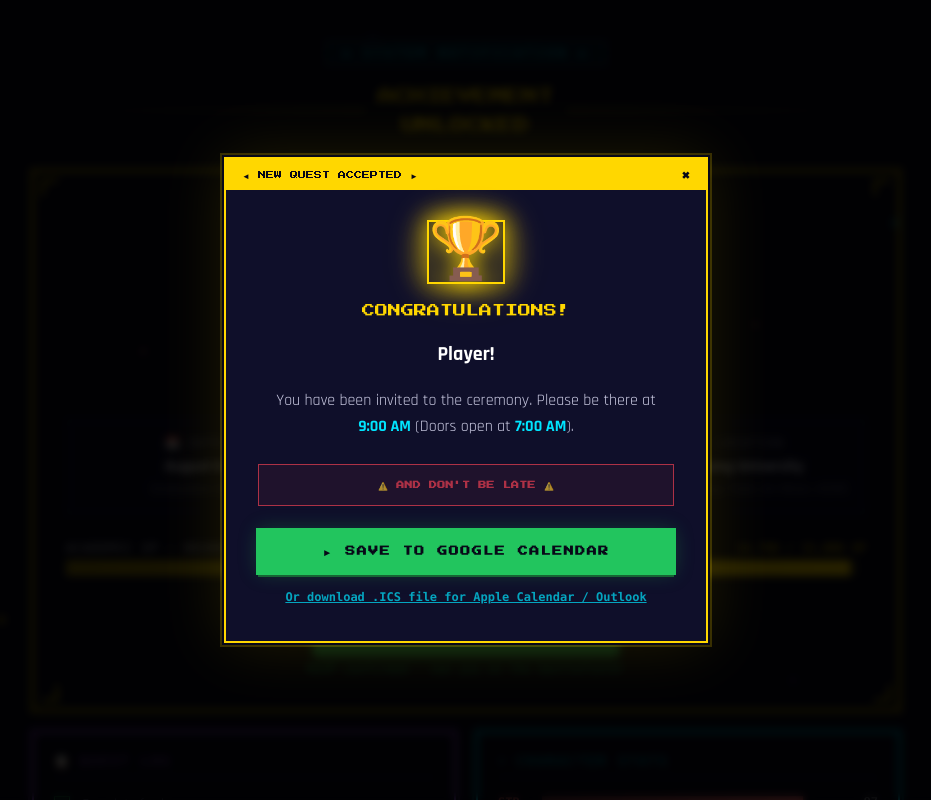
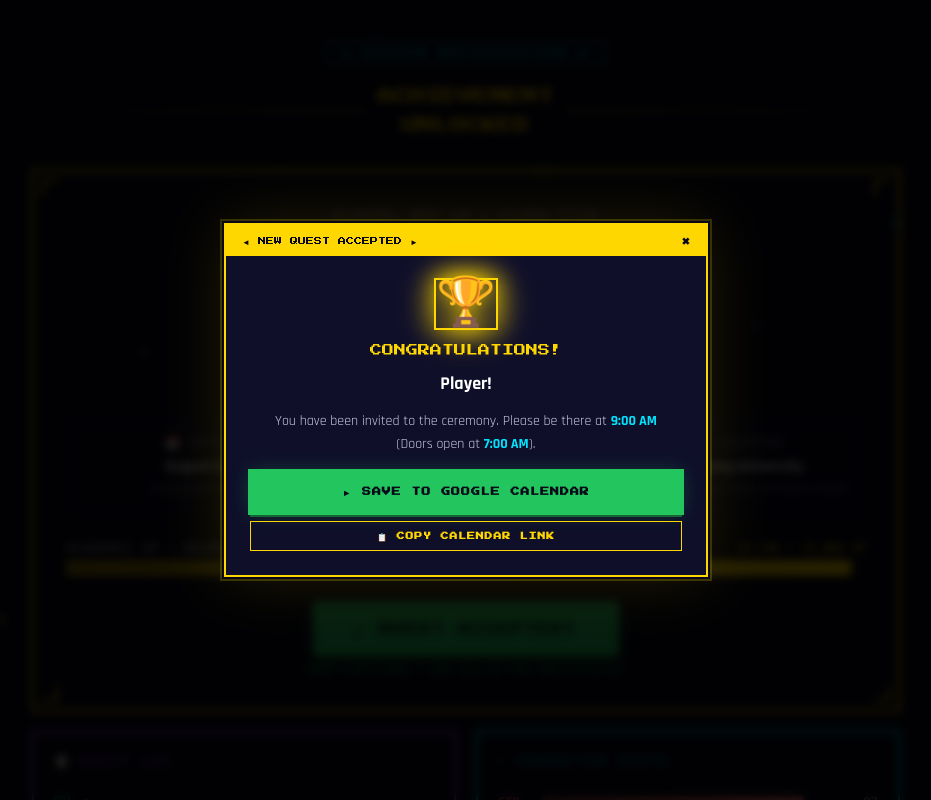
Before and after one commit to stv672/graduation-invitation, a React (Vite) app: page / in a window 1280 px wide. Both pictures are taken after a click on the button "► ACCEPT QUEST". Shown: the top 800 px of the page, without its empty margins (174-1105 px from the left). Built offline with nearby package versions, Linux system fonts and the light colour scheme.

Commit message:
Add files via upload

```diff
--- a/src/app/App.tsx
+++ b/src/app/App.tsx
@@ -24,47 +24,24 @@ const STATS = [
   { label: "CHA", value: 82, color: "#22c55e" },
 ];
 
-// CÁCH 1: Đường dẫn Google Calendar EventEdit chuẩn mới
+// Lấy URL Google Calendar EventEdit chuẩn
 function getGoogleCalendarUrl() {
   const title = encodeURIComponent("The Grand Graduation Ceremony - Duy Le");
   const details = encodeURIComponent("Graduation Ceremony of Duy Le - Bachelor of Information Technology.");
   const location = encodeURIComponent("Van Lang University, 69/68 Dang Thuy Tram, An Nhon, HCMC");
 
-  // Ngày 06/08/2026: 07:00 AM - 12:00 PM (giờ Việt Nam UTC+7 -> UTC: 20260806T000000Z/20260806T050000Z)
+  // Ngày 06/08/2026: 07:00 AM - 12:00 PM (UTC+7 -> UTC: 20260806T000000Z/20260806T050000Z)
   const startDate = "20260806T000000Z";
   const endDate = "20260806T050000Z";
 
-  // Dùng cấu trúc /r/eventedit của Google Calendar
   return `https://calendar.google.com/calendar/r/eventedit?text=${title}&dates=${startDate}/${endDate}&details=${details}&location=${location}`;
 }
 
-// CÁCH 2 (Dự phòng): Tải file .ics
-function downloadIcsFile() {
-  const icsContent =
-`BEGIN:VCALENDAR
-VERSION:2.0
-PRODID:-//Graduation Ceremony//EN
-CALSCALE:GREGORIAN
-METHOD:REQUEST
-BEGIN:VEVENT
-SUMMARY:The Grand Graduation Ceremony - Duy Le
-DESCRIPTION:Graduation Ceremony of Duy Le - Bachelor of Information Technology.
-LOCATION:Van Lang University\\, 69/68 Dang Thuy Tram\\, An Nhon\\, HCMC
-DTSTART:20260806T000000Z
-DTEND:20260806T050000Z
-STATUS:CONFIRMED
-END:VEVENT
-END:VCALENDAR`;
-
-  const blob = new Blob([icsContent.trim()], { type: "text/calendar;charset=utf-8" });
-  const url = window.URL.createObjectURL(blob);
-  const link = document.createElement("a");
-  link.href = url;
-  link.setAttribute("download", "Graduation_Ceremony_DuyLe.ics");
-  document.body.appendChild(link);
-  link.click();
-  document.body.removeChild(link);
-  window.URL.revokeObjectURL(url);
+// Kiểm tra xem user có đang mở trong Zalo, Facebook, Messenger hay không
+function isUserInWebView() {
+  if (typeof window === "undefined") return false;
+  const ua = navigator.userAgent || navigator.vendor || (window as any).opera;
+  return /FBAN|FBAV|Instagram|Zalo|Line|FB_IAB/i.test(ua);
 }
 
 function PixelBorder({ children, className = "", color = "#00e5ff" }: { children: React.ReactNode; className?: string; color?: string }) {
@@ -207,6 +184,8 @@ function formatSlugToName(slug: string): string {
 
 function CongratulationsPopup({ onClose, recipientName }: { onClose: () => void; recipientName: string }) {
   const [visible, setVisible] = useState(false);
+  const [copied, setCopied] = useState(false);
+  const inWebView = isUserInWebView();
 
   useEffect(() => {
     const t = setTimeout(() => setVisible(true), 10);
@@ -219,8 +198,24 @@ function CongratulationsPopup({ onClose, recipientName }: { onClose: () => void;
   };
 
   const handleOpenGoogleCalendar = () => {
-    // Chuyển hướng trực tiếp bằng Cách 1
-    window.location.href = getGoogleCalendarUrl();
+    const calendarUrl = getGoogleCalendarUrl();
+    const isAndroid = /Android/i.test(navigator.userAgent);
+
+    // Nếu đang ở WebView trên Android, điều hướng bắt buộc mở Chrome
+    if (inWebView && isAndroid) {
+      const chromeIntent = calendarUrl.replace("https://", "intent://") + "#Intent;scheme=https;package=com.android.chrome;end";
+      window.location.href = chromeIntent;
+      return;
+    }
+
+    // Mặc định mở tab mới cho Desktop & Safari
+    window.open(calendarUrl, "_blank", "noopener,noreferrer");
+  };
+
+  const handleCopyLink = () => {
+    navigator.clipboard.writeText(getGoogleCalendarUrl());
+    setCopied(true);
+    setTimeout(() => setCopied(false), 2000);
   };
 
   return (
@@ -261,28 +256,27 @@ function CongratulationsPopup({ onClose, recipientName }: { onClose: () => void;
         </div>
 
         {/* Body */}
-        <div className="p-8 text-center">
-          {/* Trophy icon with glow */}
+        <div className="p-6 text-center">
           <div
-            className="text-6xl mb-4 inline-block"
+            className="text-5xl mb-3 inline-block"
             style={{ animation: "blink-badge 2s ease-in-out infinite", filter: "drop-shadow(0 0 12px #ffd700)" }}
           >
             🏆
           </div>
 
           <div
-            style={{ fontFamily: "'Press Start 2P'", fontSize: "clamp(9px, 2vw, 13px)", color: "#ffd700", lineHeight: 2 }}
-            className="mb-4"
+            style={{ fontFamily: "'Press Start 2P'", fontSize: "clamp(9px, 2vw, 12px)", color: "#ffd700", lineHeight: 1.8 }}
+            className="mb-2"
           >
             CONGRATULATIONS!
           </div>
 
-          <div className="text-xl font-bold mb-5" style={{ color: "#ffffff" }}>
+          <div className="text-lg font-bold mb-3" style={{ color: "#ffffff" }}>
             {recipientName}!
           </div>
 
           <div
-            className="text-base leading-relaxed mb-6 px-2"
+            className="text-sm leading-relaxed mb-4 px-2"
             style={{ color: "#c8c8e0", fontFamily: "'Rajdhani', sans-serif" }}
           >
             You have been invited to the ceremony. Please be there at{" "}
@@ -290,45 +284,51 @@ function CongratulationsPopup({ onClose, recipientName }: { onClose: () => void;
             <span style={{ color: "#00e5ff", fontWeight: 700 }}>7:00 AM</span>).
           </div>
 
-          {/* Warning box */}
-          <div
-            className="px-4 py-3 mb-6 font-bold text-sm tracking-wide"
-            style={{
-              background: "rgba(255,68,85,0.1)",
-              border: "1px solid #ff4455",
-              color: "#ff4455",
-              fontFamily: "'Press Start 2P'",
-              fontSize: "8px",
-              lineHeight: 2,
-              animation: "glow-pulse 1.5s ease-in-out infinite",
-            }}
-          >
-            ⚠️ AND DON&apos;T BE LATE ⚠️
-          </div>
+          {/* Gợi ý cho người dùng nếu dùng Zalo / FB Browser */}
+          {inWebView && (
+            <div
+              className="p-3 mb-4 text-left text-xs font-mono"
+              style={{
+                background: "rgba(0, 229, 255, 0.1)",
+                border: "1px solid #00e5ff",
+                color: "#00e5ff",
+                borderRadius: "4px",
+              }}
+            >
+              💡 <b>Mẹo cho Zalo / Messenger:</b><br />
+              Nếu không tự mở Lịch, hãy bấm dấu <b>(...)</b> ở góc trên màn hình và chọn <b>"Mở bằng trình duyệt"</b> nhé!
+            </div>
+          )}
 
-          {/* Nút bấm Cách 1: Mở Google Calendar */}
+          {/* Nút chính: Mở Google Calendar */}
           <button
             onClick={handleOpenGoogleCalendar}
-            className="w-full px-6 py-3.5 mb-3 font-bold tracking-widest transition-all duration-150 active:scale-95 cursor-pointer block"
+            className="w-full px-4 py-3.5 mb-2 font-bold tracking-widest transition-all duration-150 active:scale-95 cursor-pointer block"
             style={{
               fontFamily: "'Press Start 2P'",
-              fontSize: "10px",
+              fontSize: "9px",
               background: "#22c55e",
               color: "#080818",
               boxShadow: "0 0 0 2px #22c55e, 0 4px 0 #166534, 0 0 20px #22c55e44",
-              letterSpacing: "0.15em",
+              letterSpacing: "0.1em",
             }}
           >
             ► SAVE TO GOOGLE CALENDAR
           </button>
 
-          {/* Link phụ: Tải file .ics nếu muốn dùng app Lịch khác */}
+          {/* Nút phụ: Copy link dự phòng */}
           <button
-            onClick={downloadIcsFile}
-            className="text-xs font-mono underline opacity-70 hover:opacity-100 cursor-pointer transition-opacity"
-            style={{ color: "#00e5ff" }}
+            onClick={handleCopyLink}
+            className="w-full px-4 py-2 font-bold tracking-widest transition-all duration-150 active:scale-95 cursor-pointer block"
+            style={{
+              fontFamily: "'Press Start 2P'",
+              fontSize: "8px",
+              background: "transparent",
+              color: "#ffd700",
+              border: "1px solid #ffd700",
+            }}
           >
-            Or download .ICS file for Apple Calendar / Outlook
+            {copied ? "✓ LINK COPIED!" : "📋 COPY CALENDAR LINK"}
           </button>
         </div>
       </div>
@@ -623,7 +623,7 @@ export default function App() {
           </PixelBorder>
 
           <div className="mt-6 font-mono text-xs" style={{ color: "#333366" }}>
-            GAME SAVE: GRADUATION_CEREMONY_2025.SAV • AUTO-SAVE ENABLED • MEMORY: 1,460 DAYS STORED
+            GAME SAVE: GRADUATION_CEREMONY_2026.SAV • AUTO-SAVE ENABLED • MEMORY: 1,460 DAYS STORED
           </div>
           <div className="mt-1 font-mono text-xs flex items-center justify-center gap-2" style={{ color: "#333366" }}>
             <span>PRESS</span>
```
